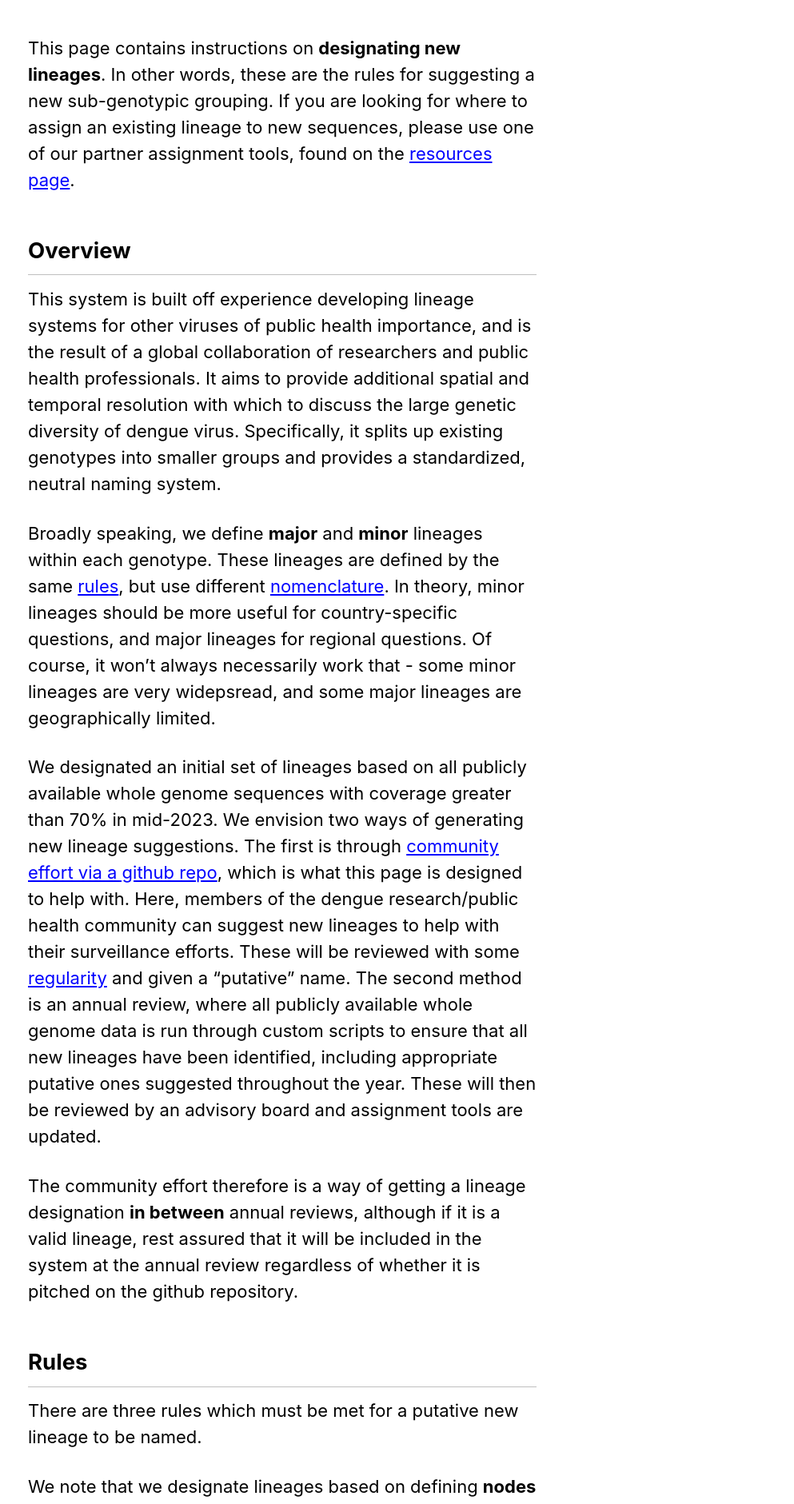
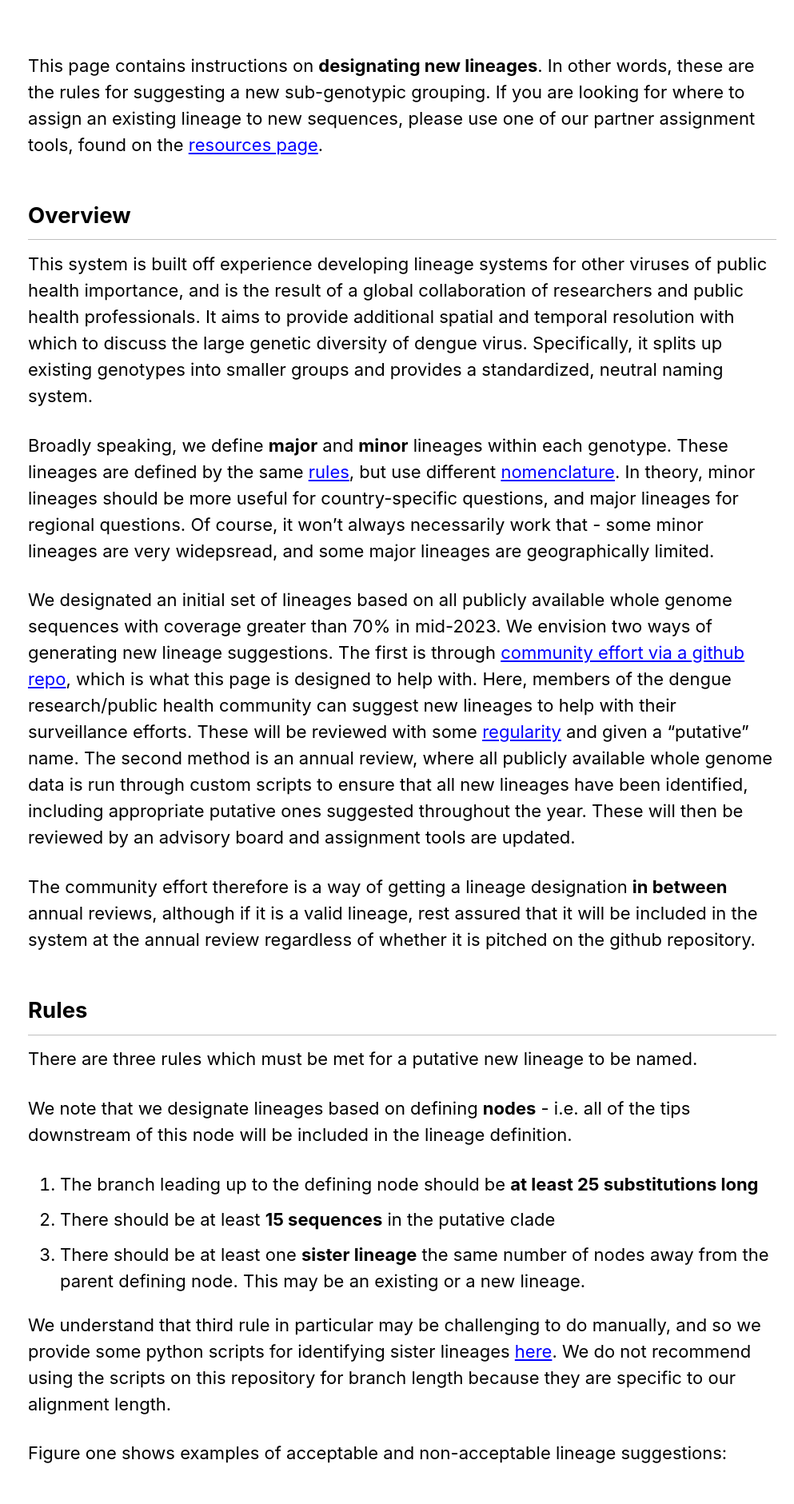
Before and after one commit to DENV-lineages/denv-lineages.github.io, a Jekyll site: the page built from _pages/rules.md, in a window 1280 px wide. Shown: the part 393-2274 px from the top of the page at 80% size, without its empty margins (287-1280 px from the left). Built offline with Jekyll 4.4.1, drawn with Linux system fonts in a browser that asks for light colours; cached includes are drawn as plain includes.

Commit message:
try adding new div

```diff
--- a/_layouts/dengue_layout.html
+++ b/_layouts/dengue_layout.html
@@ -15,6 +15,7 @@
     {% if page.date %}<meta itemprop="datePublished" content="{{ page.date | date_to_xmlschema }}">{% endif %}
     {% if page.last_modified_at %}<meta itemprop="dateModified" content="{{ page.last_modified_at | date_to_xmlschema }}">{% endif %}
 
+    <div class="page__inner-wrap">
         <section class="page__content" itemprop="text">
         {% if page.toc %}
         <aside class="sidebar {% if page.toc_sticky %}sticky{% endif %}">
@@ -28,3 +29,4 @@
         </section>
     </article>
     </div>
+</div>
--- a/_sass/minimal-mistakes/_page.scss
+++ b/_sass/minimal-mistakes/_page.scss
@@ -576,25 +576,3 @@
     }
   }
 }
-
-.left-wide {
-  .page {
-    @include breakpoint($large) {
-      padding-left: 0;
-    }
-
-    @include breakpoint($x-large) {
-      padding-left: 0;
-    }
-  }
-
-  .page__related {
-    @include breakpoint($large) {
-      padding-left: 0;
-    }
-
-    @include breakpoint($x-large) {
-      padding-left: 0;
-    }
-  }
-}
```
Also changed, not shown: _pages/rules.md (+2 -2 lines). Lines whose indentation alone changed are shown as unchanged.
